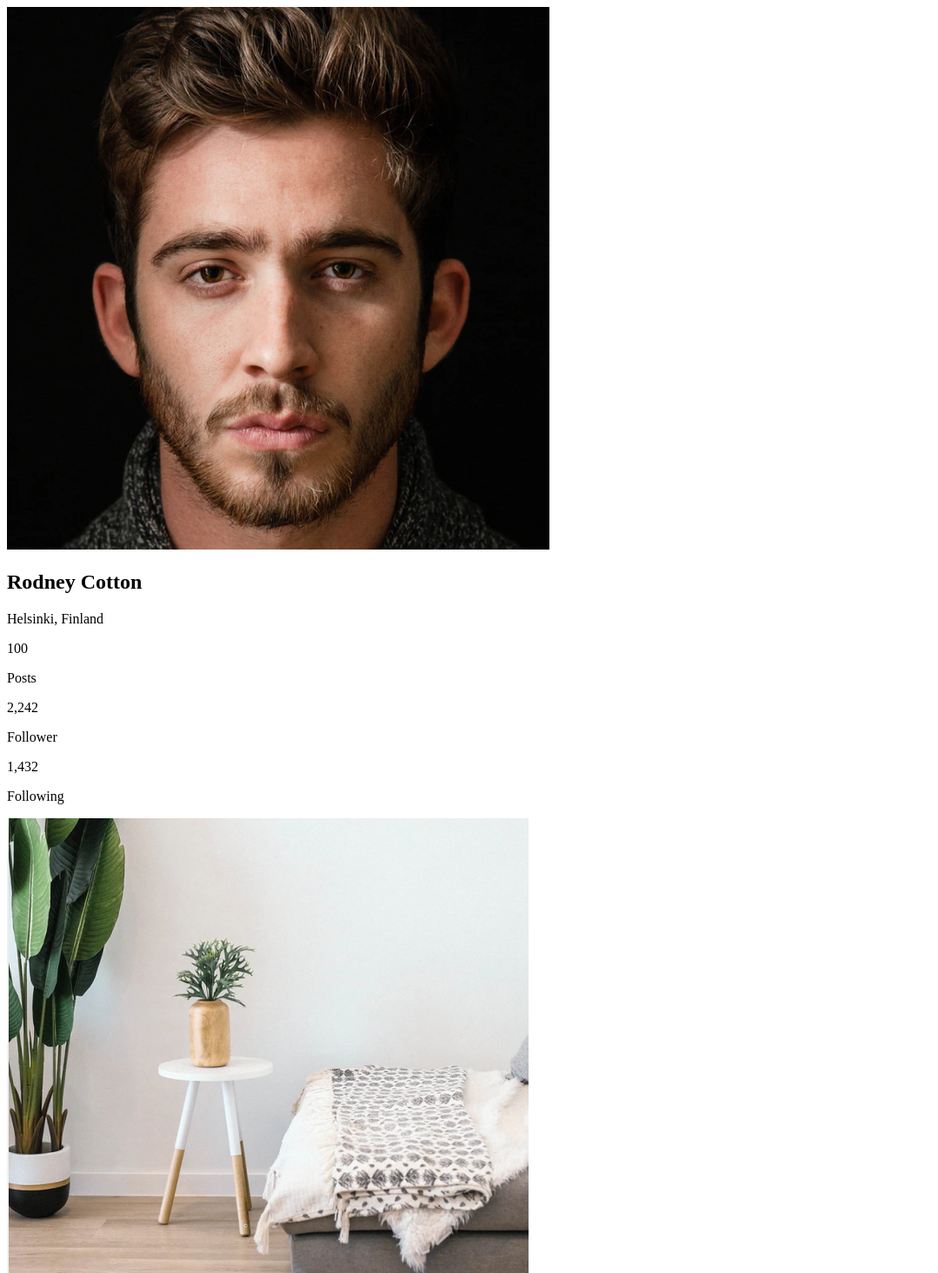
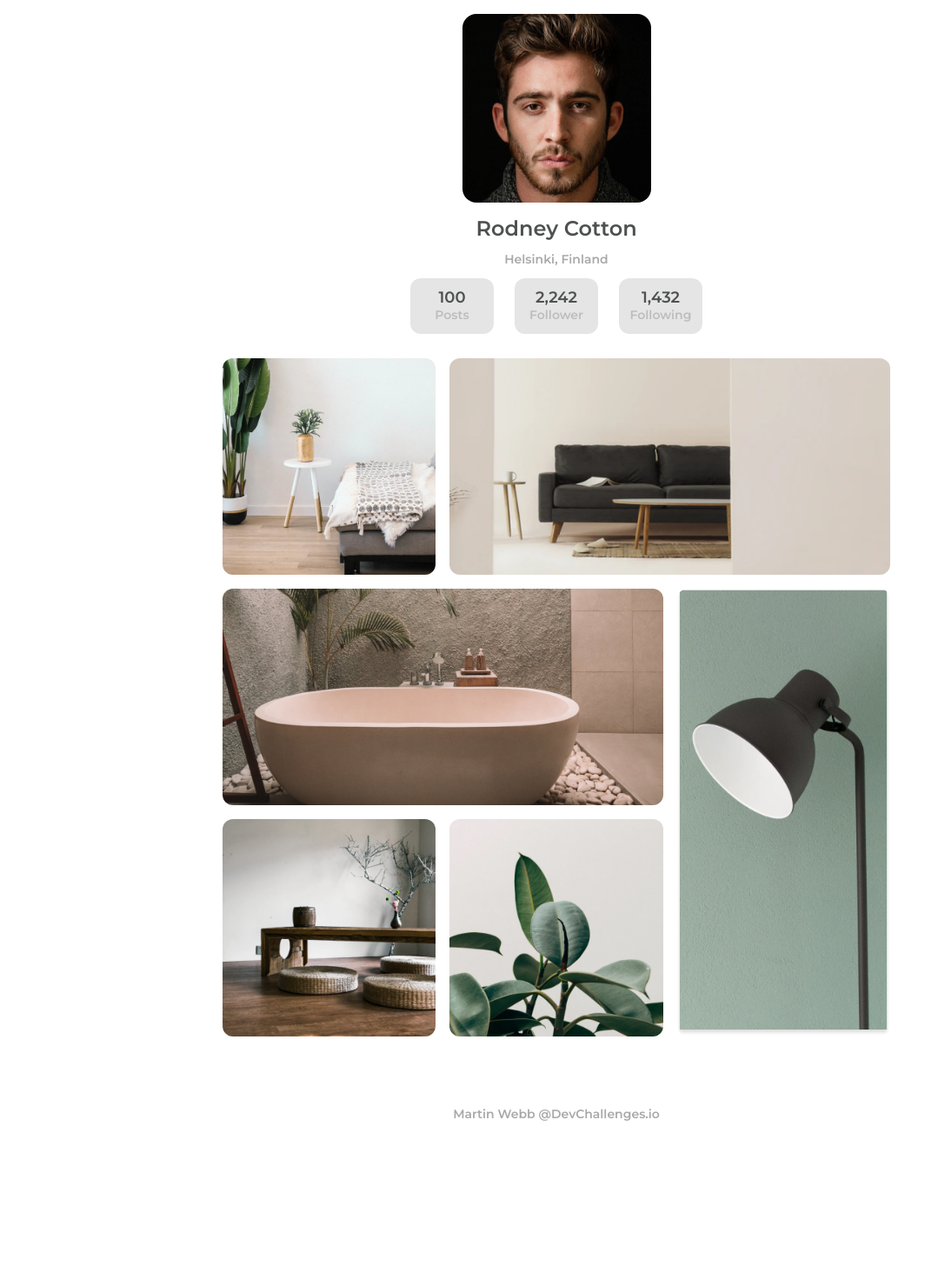
Before and after one commit to MartWebb/gallery-practice-challenge, a plain HTML site: page index.html in a window 1280 px wide. Shown: the top 1464 px of the page at 87% size, without its empty margins (0-1079 px from the left). After the commit the page ends 1306 px from the top, so only its background shows below. Drawn offline with Linux system fonts and the light colour scheme.

Commit message:
added flex, grid and styles

```diff
--- a/index.html
+++ b/index.html
@@ -5,16 +5,18 @@
     <meta http-equiv="X-UA-Compatible" content="IE=edge">
     <meta name="viewport" content="width=device-width, initial-scale=1.0">
     <title>Gallery</title>
+    <link rel="preconnect" href="https://fonts.gstatic.com">
+<link href="https://fonts.googleapis.com/css2?family=Montserrat:wght@200;600&display=swap" rel="stylesheet">
     <link rel="stylesheet" href="styles.css">
 </head>
 <body>
     <header>
-        <div class="profile-img">
-            <img src="images/profilePhoto.png" alt="Rodney Cotton">
-        </div>
+        <figure class="profile-img-container">
+            <img class="profile-img" src="images/profilePhoto.png" alt="Rodney Cotton">
+        </figure>
         <div class="profile-information">
-            <h2 class="profile-name">Rodney Cotton</h2>
-            <p class="profile-location">Helsinki, Finland</p>
+            <h1 class="profile-name">Rodney Cotton</h1>
+            <h6 class="profile-location">Helsinki, Finland</h6>
         </div>
         <div class="profile-stats">
             <div class="profile-stat-box">
@@ -31,30 +33,30 @@
             </div>
         </div>
     </header>
-    <main>
+    <main class="container">
         <div class="gallery">
-            <div class="gallery-item">
-                <img src="images/photo1.png" alt="bed and side table">
-            </div>
-            <div class="gallery-item">
-                <img src="images/photo2.png" alt="grey settee in a white living room">
-            </div>
-            <div class="gallery-item">
-                <img src="images/photo3.png" alt="batroom">
-            </div>
-            <div class="gallery-item">
-                <img src="images/photo4.png" alt="black lamp">
-            </div>
-            <div class="gallery-item">
-                <img src="images/photo5.png" alt="stuff">
-            </div>
-            <div class="gallery-item">
-                <img src="images/photo6.png" alt="green plant">
-            </div>
+            <figure class="gallery-item gallery-item-1">
+                <img class="gallery-img" src="images/photo1.png" alt="bed and side table">
+            </figure>
+            <figure class="gallery-item gallery-item-2">
+                <img class="gallery-img" src="images/photo2.png" alt="grey settee in a white living room">
+            </figure>
+            <figure class="gallery-item gallery-item-3">
+                <img class="gallery-img" src="images/photo3.png" alt="batroom">
+            </figure>
+            <figure class="gallery-item gallery-item-4">
+                <img class="gallery-img" src="images/photo4.png" alt="black lamp">
+            </figure>
+            <figure class="gallery-item gallery-item-5">
+                <img class="gallery-img" src="images/photo5.png" alt="stuff">
+            </figure>
+            <figure class="gallery-item gallery-item-6">
+                <img class="gallery-img" src="images/photo6.png" alt="green plant">
+            </figure>
         </div>
     </main>
     <footer>
-        <a href="https://devchallenges.io/"><p>Martin Webb</p>@DevChallenges.io</a>
+        <a class="footer-link" href="https://devchallenges.io/"><p>Martin Webb @DevChallenges.io</p></a>
     </footer>
 </body>
 </html>
--- a/styles.css
+++ b/styles.css
@@ -0,0 +1,191 @@
+/* General */
+*,
+*::before,
+*::after {
+    padding: 0;
+    margin: 0;
+    box-sizing: border-box;
+}
+
+:root {
+  --clr-dark: #4E5150;
+  --clr-gray: #A9A9A9;
+  --clr-gray-2: #E5E5E5;
+  --clr-gray-4: #BDBDBD;
+  --font-10: 600 0.625rem/0.75rem 'Montserrat', sans-serif;
+  --font-12: 600 0.75rem/1.1rem 'Montserrat', sans-serif;
+  --font-14: 600 0.875rem/1.15rem 'Montserrat', sans-serif;
+  --font-18: 600 1.125rem/1.35rem 'Montserrat', sans-serif;
+  --font-24: 600 1.5rem/1.775rem 'Montserrat', sans-serif;
+}
+
+body  {
+    font-family: 'Montserrat', sans-serif;
+    font-size: 16px;
+}
+
+/* Header */
+header {
+    display: flex;
+    flex-direction: column;
+    align-items: center;
+    text-align: center;
+    margin: 1em 0;
+}
+
+.profile-img-container {
+    width: 141.55px;
+}
+
+.profile-img {
+    width: 100%;
+    border-radius: 16px;
+}
+
+.profile-name{
+    font: var(--font-14);
+    color: var(--clr-dark);
+    margin: .5em 0;
+}
+
+.profile-location  {
+    font: var(--font-10);
+    color: var(--clr-gray);
+}
+
+.profile-stats {
+    display: flex;
+}
+
+.profile-stat-box {
+    font: var(--font-12);
+    width: 6em;
+    margin: 1em 1em;
+    background: #E5E5E5;
+    border-radius: 12px;
+    padding: 1em 0;
+    text-align: center;
+}
+
+.stat-number  {
+    font: var(--font-12);
+    color: var(--clr-dark);
+}
+
+.stat-text {
+    font: var(--font-12);
+    color: var(--clr-gray-4);
+}
+
+/* Main */
+
+main {
+    padding: 0 auto;
+    width: 90%;
+    margin: 0 auto;
+}
+
+.gallery {
+    display: grid;
+    grid-template-columns: repeat(3, 1fr);
+    grid-template-rows: repeat(3, 1fr);
+    grid-gap: 1em;
+}
+
+.gallery-img {
+    width: 100%;
+    height: 100%;
+    object-fit: cover;
+    border-radius: 12px;
+}
+
+.gallery-item-1 {
+    grid-column: 1/2;
+    grid-row: 1/2;
+}
+
+.gallery-item-2 {
+    grid-column: 2/4;
+    grid-row: 1/2;
+}
+
+.gallery-item-3 {
+    grid-column: 1/3;
+    grid-row: 2/3;
+}
+
+.gallery-item-4 {
+    grid-column: 3/4;
+    grid-row: 2/4;
+}
+
+.gallery-item-5 {
+    grid-column: 2/3;
+    grid-row: 3/4;
+}
+
+.gallery-item-6 {
+    grid-column: 1/2;
+    grid-row: 3/4;
+}
+
+/* Footer */
+footer {
+    display: flex;
+    justify-content: center;
+    margin-bottom: 1em;
+
+    margin-top: 5em;
+}
+
+.footer-link {
+    font: var(--font-14);
+    color: var(--clr-gray);
+    text-decoration: none;
+    cursor: pointer;
+}
+
+.footer-link:focus,
+.footer-link:hover {
+    color: var(--clr-dark);
+}
+
+/* Larger screens */
+
+@media (min-width: 450px) and (max-width: 699px) {
+    main {
+        width: 70%;
+    }
+}
+
+@media (min-width: 700px) {
+    main {
+        width: 60%;
+    }
+
+    .profile-img-container {
+        width: 217px;
+    }
+
+    .profile-stat-box {
+        width: 8em;
+        margin: 1em 1em;
+        padding: 1em 0;
+    }
+
+    .profile-name {
+        font: var(--font-24);
+    }
+
+    .profile-location {
+        font: var(--font-14);
+    }
+
+    .stat-number  {
+        font: var(--font-18);
+    }
+
+    .stat-text {
+        font: var(--font-14);
+    }
+}
```
